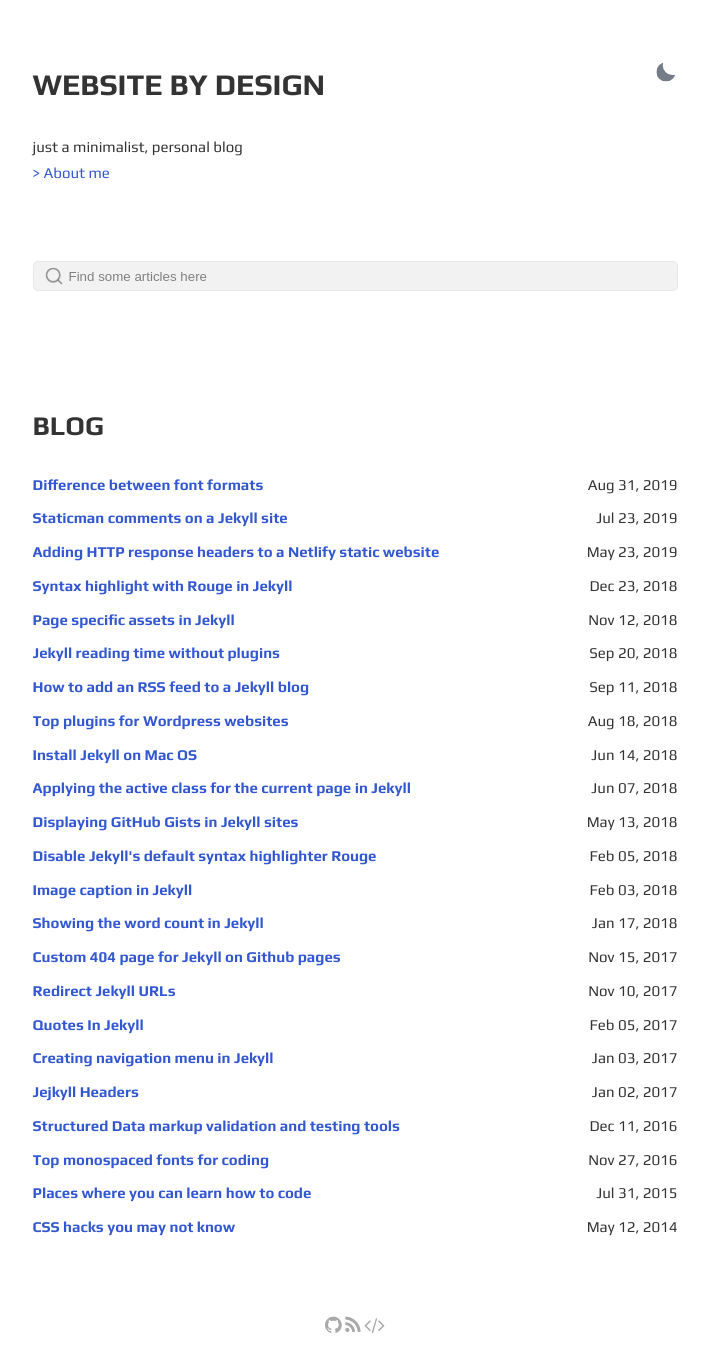
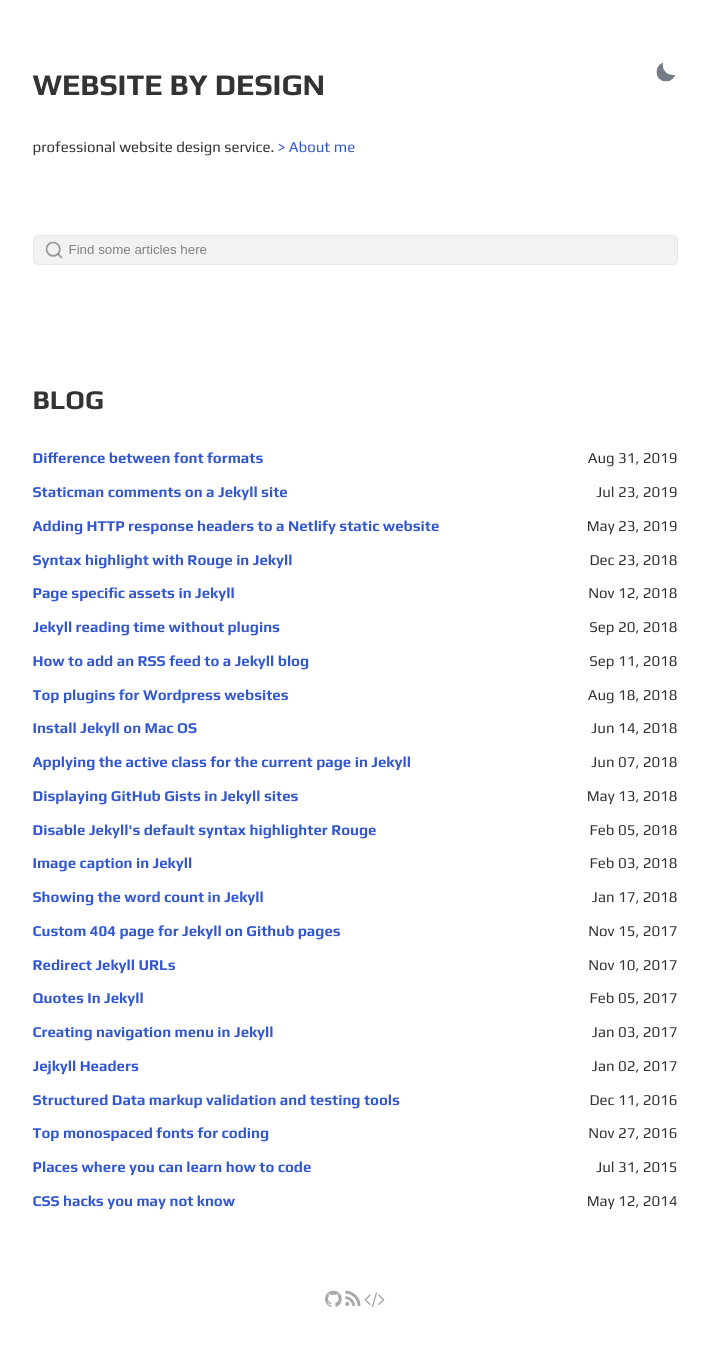
Before and after one commit to stackbit-projects/neat-hedgehog-29360, a Jekyll site: the page built from index.html, in a window 1280 px wide. Shown: the whole page, without its empty margins (285-994 px from the left). Built offline with Jekyll 4.4.1, drawn with Linux system fonts in a browser that asks for light colours; after the commit the page ends 1329 px from its top, so only the background shows below that.

Commit message:
index.html: changed

```diff
--- a/index.html
+++ b/index.html
@@ -9,7 +9,7 @@
         </button>
     </div>
     <div class="bio">
-	    {{ site.description }}
+	    professional website design service.<p
         <p>
 	    <a href="{{ site.url }}{{ site.baseurl }}/about/">> About me</a>
         </p>
```
